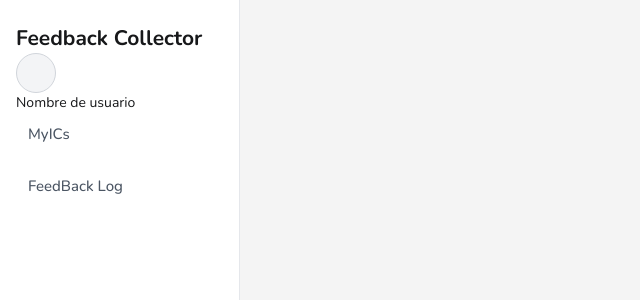
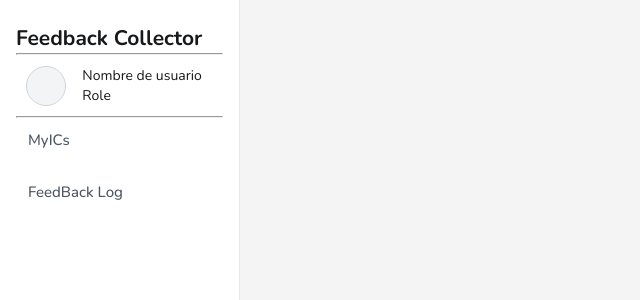
Before and after one commit to FeedbackCollector/feedback-collector, a React (Vite) app in the folder feedback-app-web/: page / in a window 1280 px wide. Shown: the top 300 px of the page, without its empty margins (0-640 px from the left). Built offline with nearby package versions, Linux system fonts and the light colour scheme.

Commit message:
feat(User): enhance user profile layout with avatar and role display

```diff
--- a/feedback-app-web/src/Components/User.css
+++ b/feedback-app-web/src/Components/User.css
@@ -1,3 +1,16 @@
+.user-profile {
+  display: flex;
+  padding: 5%;
+  gap: 1rem;
+}
+
+.user-profile_name {
+  display: flex;
+  justify-content: center;
+  align-items: flex-start;
+  flex-direction: column;
+}
+
 .user-profile__avatar {
   width: 40px;
   height: 40px;
--- a/feedback-app-web/src/Components/User.tsx
+++ b/feedback-app-web/src/Components/User.tsx
@@ -2,9 +2,19 @@ import './User.css';
 
 export function User() {
   return (
-    <section aria-label="Perfil de usuario">
-      <div className="user-profile__avatar" aria-hidden="true" />
-      <span >Nombre de usuario</span>
-    </section>
+    <>
+      <hr />
+      <section aria-label="Perfil de usuario">
+        <div className='user-profile'>
+          <div className="user-profile__avatar" aria-hidden="true" />
+          <div className='user-profile_name'>
+            <span>Nombre de usuario</span>
+            <p>Role</p>
+          </div>
+        </div>
+
+      </section>
+      <hr />
+    </>
   );
 }
```
